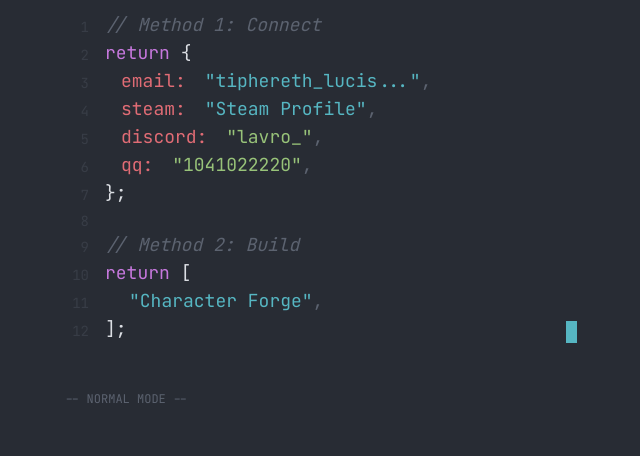
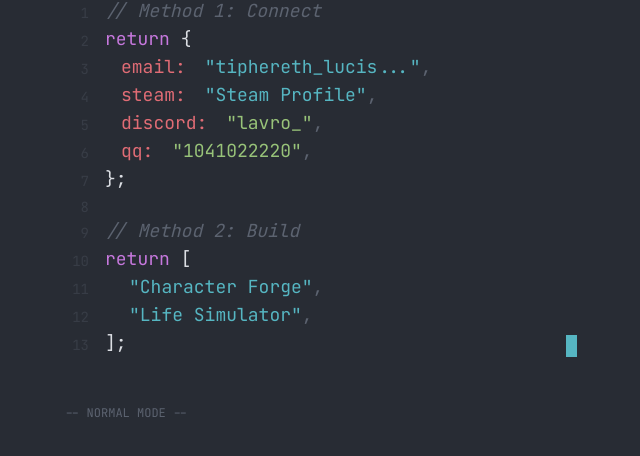
Before and after one commit to Lavr0v0/Lavr0v0.github.io, a plain HTML site: page index.html in a window 1280 px wide. Shown: the part 226-682 px from the top of the page, without its empty margins (319-959 px from the left). Drawn offline with nearby package versions, Linux system fonts and the light colour scheme.

Commit message:
Update index.html

```diff
--- a/index.html
+++ b/index.html
@@ -195,6 +195,7 @@
             { type: 'code',    text: '<span class="text-magenta">return</span> <span class="text-white">[</span>' },
 
             { type: 'kv', key: null, val: '"Character Forge"', action: 'link', url: '/CForge/', isArrayItem: true },
+            { type: 'kv', key: null, val: '"Life Simulator"', action: 'link', url: '/LSimulator/', isArrayItem: true },
 
             { type: 'code',    text: '<span class="text-white">];</span>' },
         ];
```
